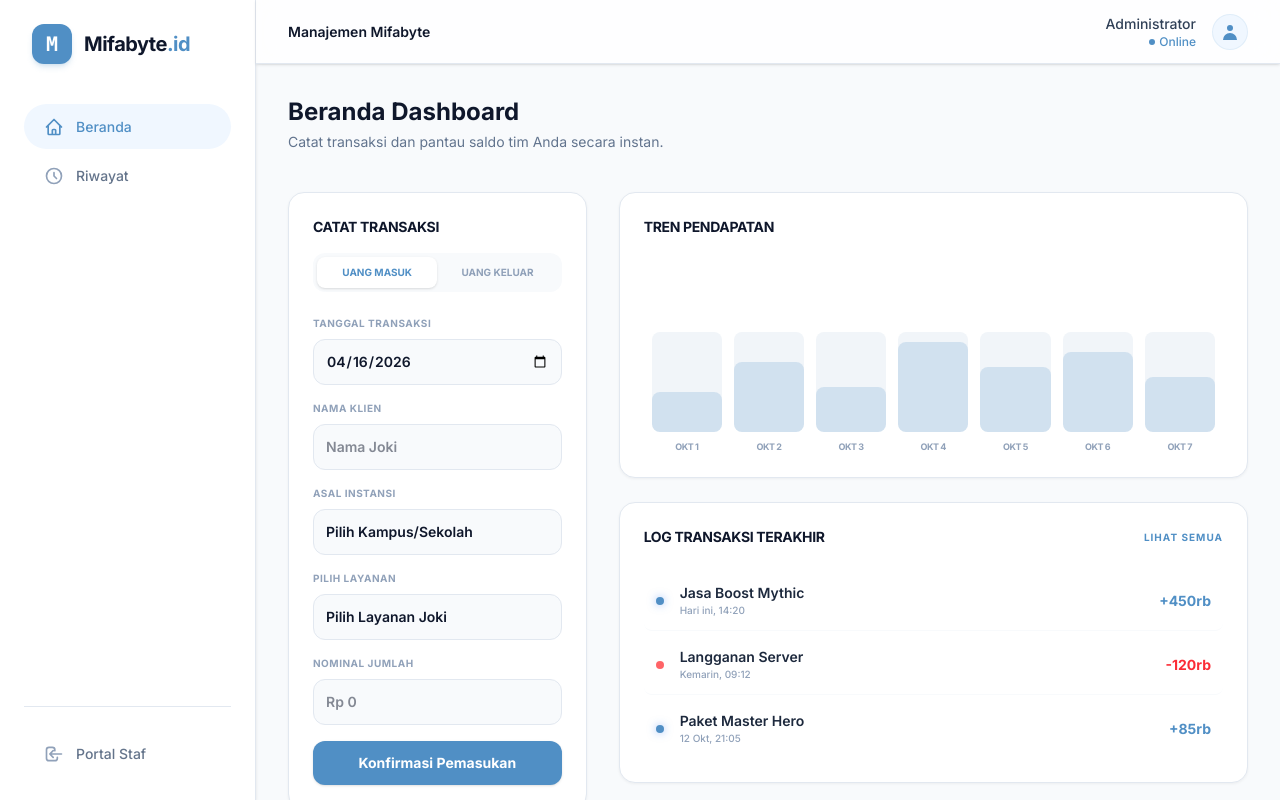
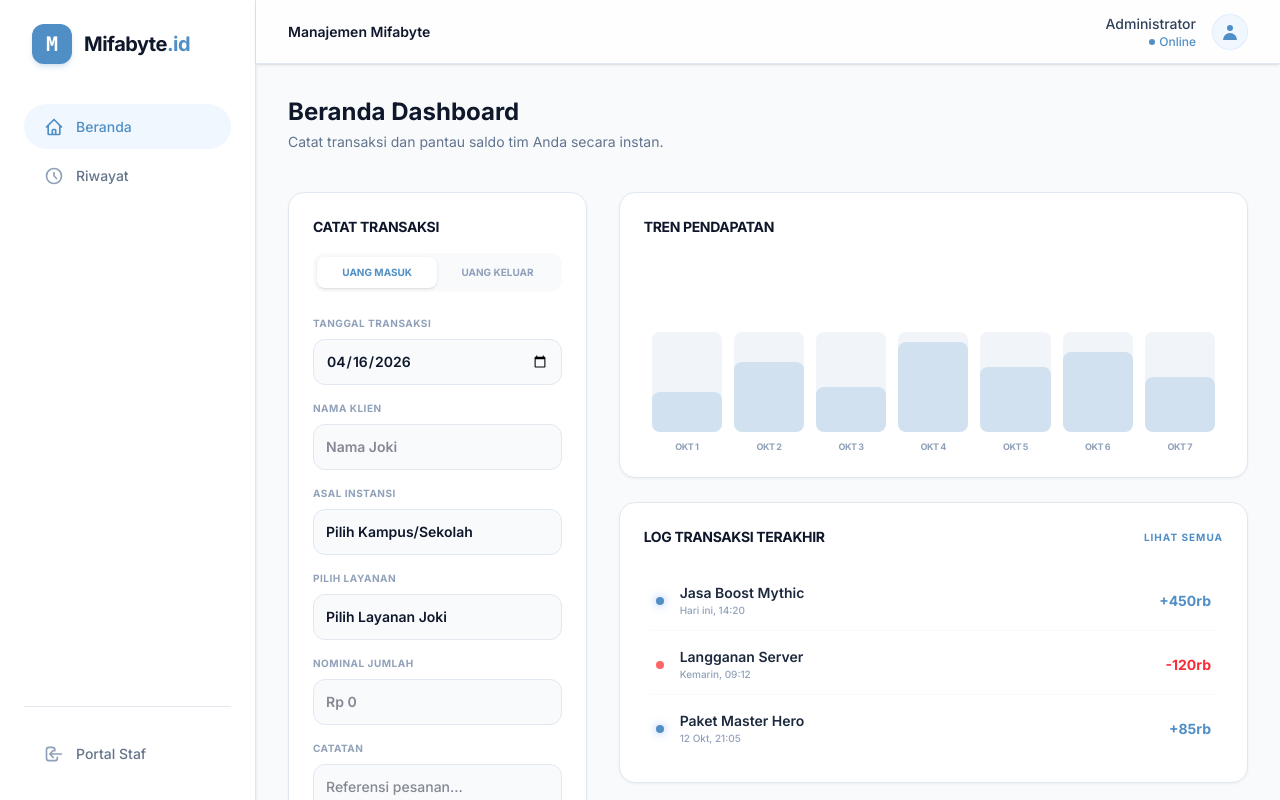
Before and after one commit to MakdumIbrohim/mifabye-finance, a Next.js app: page /dashboard in a window 1280 px wide. Shown: the top 800 px of the page. Built offline with nearby package versions, Linux system fonts and the light colour scheme.

Commit message:
feat: remove conditional rendering to always display the catatan textarea in the dashboard form

```diff
--- a/app/(dashboard)/dashboard/page.tsx
+++ b/app/(dashboard)/dashboard/page.tsx
@@ -141,7 +141,6 @@ export default function DashboardPage() {
                 />
               </div>
 
-              {transactionType === "out" && (
               <div>
                 <label className="text-[10px] font-bold text-slate-400 uppercase tracking-wider mb-2 block">Catatan</label>
                 <textarea
@@ -151,7 +150,6 @@ export default function DashboardPage() {
                   onChange={(e) => setFormData({...formData, catatan: e.target.value})}
                 />
               </div>
-              )}
 
               <button type="button" className={`w-full py-3 rounded-xl font-bold text-sm shadow-sm transition-all ${
                 transactionType === "in" ? "bg-primary text-white hover:opacity-90" : "bg-red-500 text-white hover:bg-red-600"
```
Lines whose indentation alone changed are shown as unchanged.
